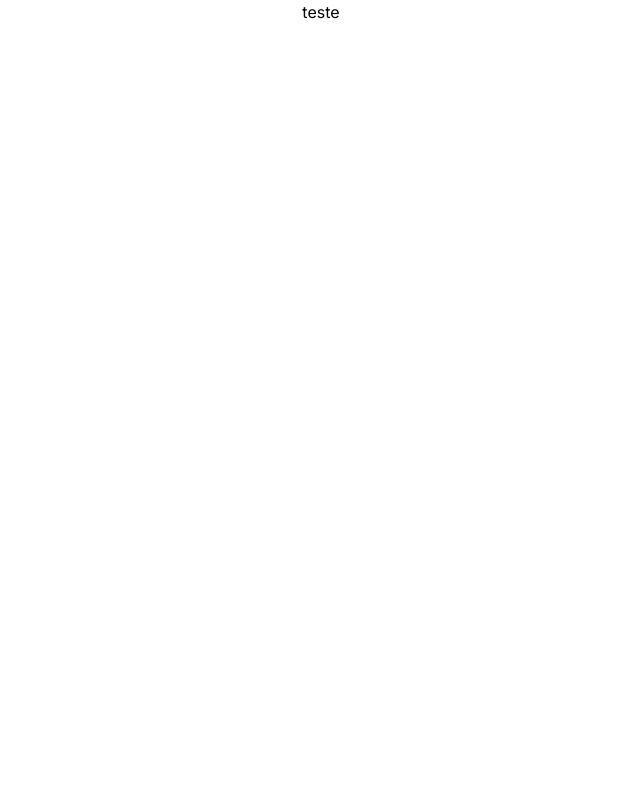
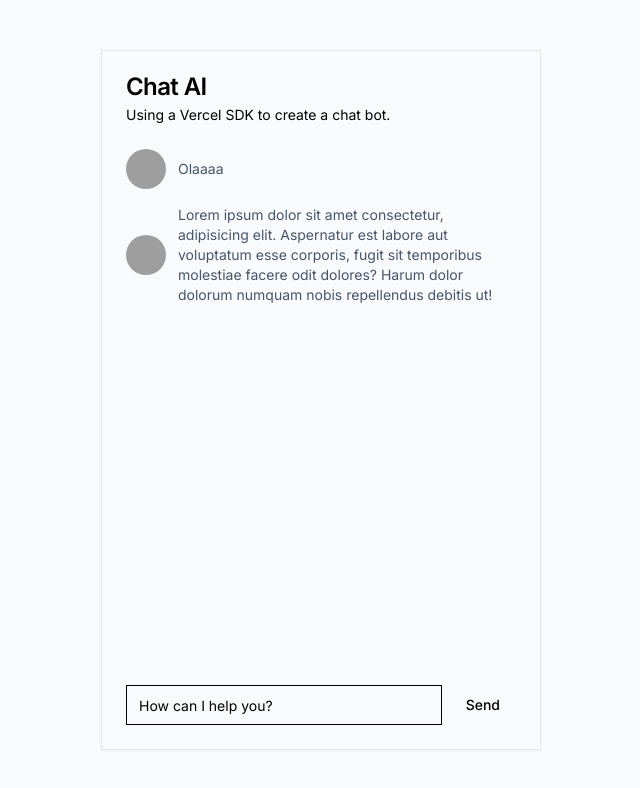
Before and after one commit to hmartiins/Chat-bot-vercel-AI, a Next.js app: page / in a window 1280 px wide. Shown: the top 788 px of the page, without its empty margins (319-959 px from the left). Built offline with nearby package versions, Linux system fonts and the light colour scheme; grey boxes are pictures that could not be loaded.

Commit message:
feat: chat style

```diff
--- a/src/app/page.tsx
+++ b/src/app/page.tsx
@@ -1,3 +1,56 @@
+import { Avatar, AvatarFallback, AvatarImage } from "@/components/ui/avatar";
+import { Button } from "@/components/ui/button";
+import {
+  Card,
+  CardContent,
+  CardDescription,
+  CardFooter,
+  CardHeader,
+  CardTitle,
+} from "@/components/ui/card";
+import { Input } from "@/components/ui/input";
+
 export default function Home() {
-  return <div className="flex items-center justify-center">teste</div>;
+  return (
+    <div className="flex min-h-screen bg-slate-50 items-center justify-center">
+      <Card className="w-[440px] h-[700px] grid grid-rows-[min-content_1fr_min-content]">
+        <CardHeader>
+          <CardTitle>Chat AI</CardTitle>
+          <CardDescription>
+            Using a Vercel SDK to create a chat bot.
+          </CardDescription>
+        </CardHeader>
+
+        <CardContent className="space-y-4">
+          <div className="flex items-center gap-3 text-slate-600 text-sm">
+            <Avatar>
+              <AvatarFallback>HM</AvatarFallback>
+              <AvatarImage src="https://github.com/hmartiins.png" />
+            </Avatar>
+
+            <p>Olaaaa</p>
+          </div>
+
+          <div className="flex items-center gap-3 text-slate-600 text-sm">
+            <Avatar>
+              <AvatarFallback>HM</AvatarFallback>
+              <AvatarImage src="https://cdn-icons-png.flaticon.com/512/4712/4712109.png" />
+            </Avatar>
+
+            <p>
+              Lorem ipsum dolor sit amet consectetur, adipisicing elit.
+              Aspernatur est labore aut voluptatum esse corporis, fugit sit
+              temporibus molestiae facere odit dolores? Harum dolor dolorum
+              numquam nobis repellendus debitis ut!
+            </p>
+          </div>
+        </CardContent>
+
+        <CardFooter className="space-x-2">
+          <Input placeholder="How can I help you?" />
+          <Button type="submit">Send</Button>
+        </CardFooter>
+      </Card>
+    </div>
+  );
 }
```
